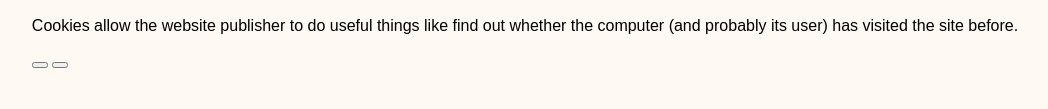
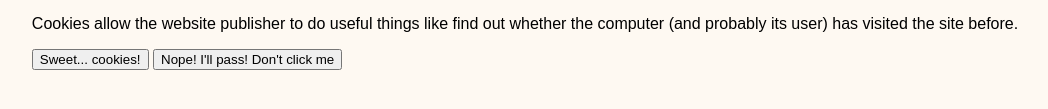
Before and after one commit to MMoronto/minicode100, a plain HTML site: page 60-CookieAlert/index.html in a window 1280 px wide. Shown: the part 551-660 px from the top of the page, without its empty margins (115-1163 px from the left). Drawn offline with Linux system fonts and the light colour scheme; a web font is replaced by a local one.

Commit message:
Update HTML

```diff
--- a/60-CookieAlert/index.html
+++ b/60-CookieAlert/index.html
@@ -13,8 +13,11 @@
       <h2>Hey Yo! This site uses cookies.</h2>
       <p>Cookies allow the website publisher to do useful things like find out whether the computer (and probably its user) has visited the site before.</p>
       <div class="btn-container">
-          <button class="btn"></button>
-          <button class="btn ghost" id="trick"></button>
+          <button class="btn">Sweet... cookies!</button>
+          <button class="btn ghost" id="trick">
+              Nope! I'll pass!
+              <span>Don't click me</span>
+          </button>
       </div>
   </div>
 
```
